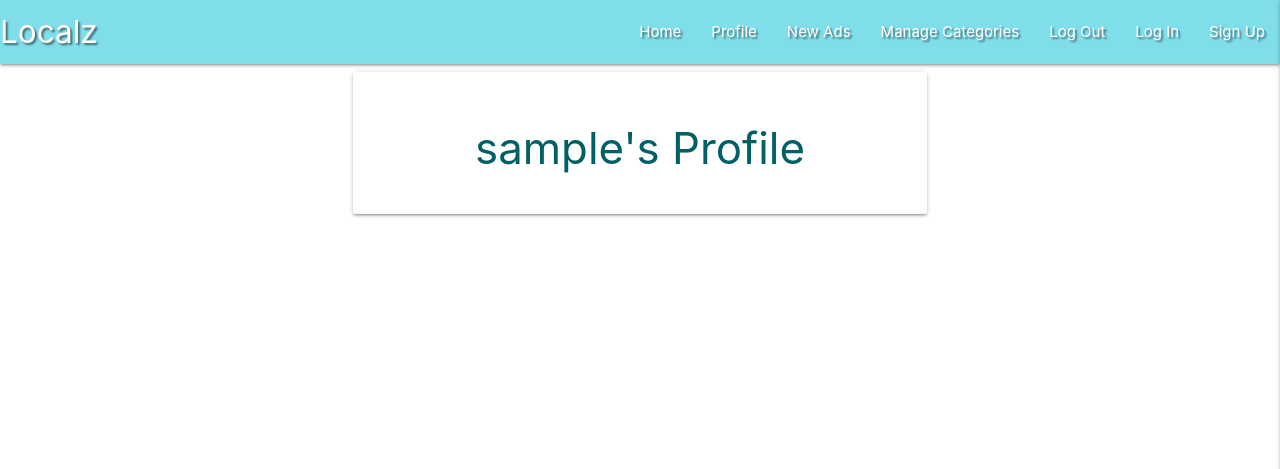
After one commit to Code-Institute-Submissions/OluwafemiAwosanya-LOCALZ_AugResub, a Flask app: page /profile/1 in a window 1280 px wide. The commit adds this page. Shown: the top 469 px of the page. Run offline with Flask 2, Linux system fonts and the light colour scheme; the visitor is signed in with stand-in values (Sample User, id 1); a database or web service that is not in the repository returns one stand-in record (values such as "Sample title"); some libraries are stand-ins or nearby versions.

Commit message:
Add Session User Profile

```diff
--- a/app.py
+++ b/app.py
@@ -45,6 +45,8 @@ def signup():
         # put the new user into 'session' cookie
         session["user"] = request.form.get("username").lower()
         flash("Registration Successful!")
+        return redirect(url_for("profile", username=session["user"]))
+
     return render_template("signup.html")
 
 
@@ -61,6 +63,7 @@ def login():
                 existing_user["password"], request.form.get("password")):
                     session["user"] = request.form.get("username").lower()
                     flash("Welcome, {}".format(request.form.get("username")))
+                    return redirect(url_for("profile", username=session["user"]))
             else:
                 # invalid password match
                 flash("Incorrect Username and/or Password")
@@ -74,6 +77,14 @@ def login():
     return render_template("login.html")
 
 
+@app.route("/profile/<username>", methods=["GET", "POST"])
+def profile(username):
+    # grab the session user's username from db
+    username = mongo.db.users.find_one(
+        {"username": session["user"]})["username"]
+    return render_template("profile.html", username=username)
+
+
 if __name__ == "__main__":
     app.run(host=os.environ.get("IP"),
             port=int(os.environ.get("PORT")),
--- a/templates/base.html
+++ b/templates/base.html
@@ -21,7 +21,7 @@
 				<a href="#" data-target="mobile-demo" class="sidenav-trigger right"><i class="fas fa-bars"></i></a>
 				<ul class="right hide-on-med-and-down">
 					<li><a href="{{ url_for('get_ads') }}">Home</a></li>
-					<li><a href="#">Profile</a></li>
+					<li><a href="{{ url_for('profile', username=session['user']) }}">Profile</a></li>
 					<li><a href="#">New Ads</a></li>
 					<li><a href="#">Manage Categories</a></li>
 					<li><a href="#">Log Out</a></li>
@@ -35,7 +35,7 @@
 		<ul class="sidenav" id="mobile-demo">
             <li><h4 class="center-align  cyan-text text-darken 4">Localz</h4></li>
             <li><a href="{{ url_for('get_ads') }}">Home</a></li>
-            <li><a href="#">Profile</a></li>
+            <li><a href="{{ url_for('profile', username=session['user']) }}">Profile</a></li>
             <li><a href="#">New Ads</a></li>
             <li><a href="#">Manage Categories</a></li>
             <li><a href="#">Log Out</a></li>
--- a/templates/login.html
+++ b/templates/login.html
@@ -1,7 +1,7 @@
 {% extends "base.html" %}
 {% block content %}
 
-    <h3 class="center-align">Log In</h3>
+    <h2 class="center-align">Log In</h2>
 
     <div class="row">
         <form class="col s12 m8 offset-m2" method="POST" action="{{ url_for('login') }}">
@@ -38,7 +38,7 @@
         <div class="col s12">
             <p class="center-align">
                 New Here?
-                <a href="{{ url_for('signup') }}" class="light-blue-text text-darken-4">Sign Up</a>
+                <a href="{{ url_for('signup') }}" class="cyan-text text-darken-4">Sign Up</a>
             </p>
         </div>
     </div>
--- /dev/null
+++ b/templates/profile.html
@@ -0,0 +1,14 @@
+{% extends "base.html" %}
+{% block content %}
+
+    <div class="row">
+        <div class="col s12 m8 offset-m2">
+            <div class="card-panel">
+                <h3 class="center-align cyan-text text-darken-4">
+                    {{ username }}'s Profile
+                </h3>
+            </div>
+        </div>
+    </div>
+
+{% endblock %}
--- a/templates/signup.html
+++ b/templates/signup.html
@@ -1,7 +1,7 @@
 {% extends "base.html" %}
 {% block content %}
 
-<h1 class="center-align">Sign Up</h1>
+<h2 class="center-align">Sign Up</h2>
 
 <div class="row">
     <form class="col s12 m8 offset-m2" method="POST" action="{{ url_for('signup') }}">
```
